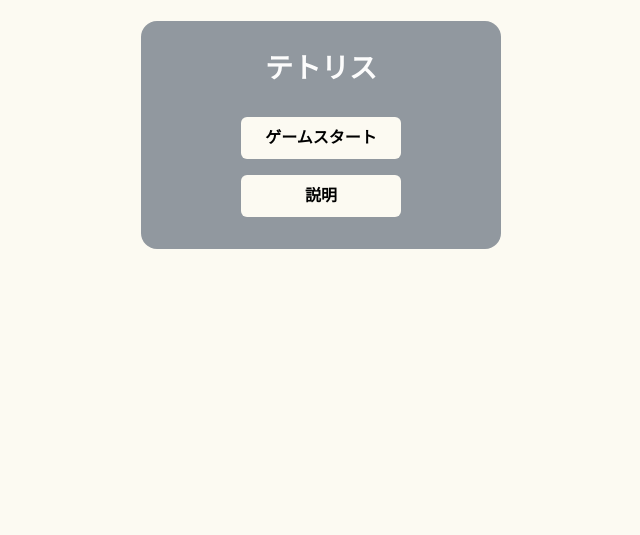
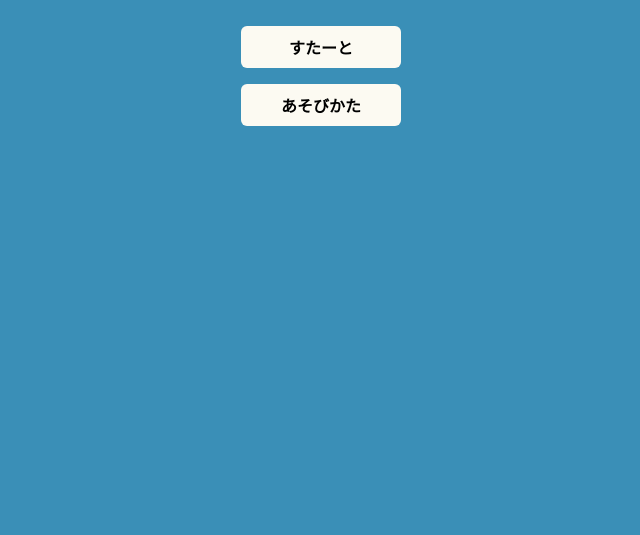
Before and after one commit to teamdev-c/work-space, a plain HTML site: page index.html in a window 1280 px wide. Shown: the part 265-800 px from the top of the page, without its empty margins (319-959 px from the left). Drawn offline with Linux system fonts and the light colour scheme.

Commit message:
wip: 新しいデザインを適用中

```diff
--- a/index.html
+++ b/index.html
@@ -11,6 +11,10 @@
       crossorigin="anonymous"
       referrerpolicy="no-referrer"
     />
+    <!-- google fonts -->
+    <link rel="preconnect" href="https://fonts.googleapis.com">
+    <link rel="preconnect" href="https://fonts.gstatic.com" crossorigin>
+    <link href="https://fonts.googleapis.com/css2?family=Shippori+Mincho:wght@400;500;600;700;800&display=swap" rel="stylesheet">
     <link rel="stylesheet" href="styles/reset.css" />
     <link rel="stylesheet" href="styles/style.css" />
     <script src="./scripts/main.js" defer></script>
@@ -19,10 +23,10 @@
   </head>
   <body id="js-layout" class="layout">
     <div id="js-entrance" class="entrance">
-      <h1 class="entrance_title">テトリス</h1>
+      <h1 class="entrance_title">てとりす</h1>
       <div class="entrance_buttons">
-        <button id="js-game-start-button" class="entrance_buttons_button">ゲームスタート</button>
-        <button id="js-explanation-button" class="entrance_buttons_button">説明</button>
+        <button id="js-game-start-button" class="entrance_buttons_button">すたーと</button>
+        <button id="js-explanation-button" class="entrance_buttons_button">あそびかた</button>
       </div>
     </div>
     <div id="js-explanation"></div>
--- a/scripts/explanation.js
+++ b/scripts/explanation.js
@@ -23,7 +23,7 @@
         <button id="js-back">
           <i class="fa-solid fa-arrow-left"></i>
         </button>
-        <h1 class="explanation_header_title">説明</h1>
+        <h1 class="explanation_header_title">あそびかた</h1>
       </div>
       <div class="explanation_text">Lorem ipsum dolor, sit amet consectetur adipisicing elit. Voluptas tempore repellat molestiae recusandae esse saepe hic unde sequi temporibus distinctio, nesciunt alias incidunt nostrum iusto voluptatibus. Nihil, quis in! Debitis.</div>
     `;
--- a/styles/style.css
+++ b/styles/style.css
@@ -7,13 +7,13 @@
   --font-color-main: #0c0c0c;
   --font-color-sub-1: #fcfcfc;
   --border-color-main: #0c0c0c;
+  font-family: 'Shippori Mincho', serif;
 }
 
 .layout {
-  background-color: var(--bg-color-main);
+  background-color: #3A8FB7;
   display: flex;
   justify-content: center;
-  align-items: center;
   height: 100vh;
 }
 
@@ -24,19 +24,19 @@
 
 /* エントランス画面ここから */
 .entrance {
-  background-color: var(--bg-color-sub-1);
   width: 360px;
   display: flex;
   flex-direction: column;
   align-items: center;
-  gap: 32px;
+  gap: 48px;
   border-radius: 16px;
   padding: 32px;
+  margin-top: 160px;
 }
 
 .entrance_title {
   color: var(--font-color-sub-1);
-  font-size: 28px;
+  font-size: 44px;
   font-weight: 600;
 }
 
@@ -62,7 +62,6 @@
 }
 
 .explanation {
-  background-color: var(--bg-color-sub-1);
   width: 360px;
   display: flex;
   flex-direction: column;
@@ -70,6 +69,7 @@
   gap: 32px;
   border-radius: 16px;
   padding: 32px;
+  margin-top: 160px;
 }
 
 .explanation_header {
@@ -102,5 +102,6 @@
 .canvas {
   background-color: var(--bg-color-sub-1);
   border: 4px solid var(--border-color-main);
+  margin-top: 40px;
 }
 /* ゲーム画面ここまで */
```
